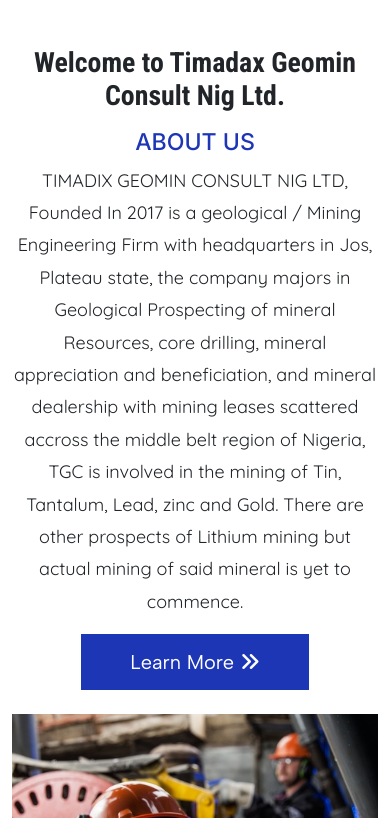
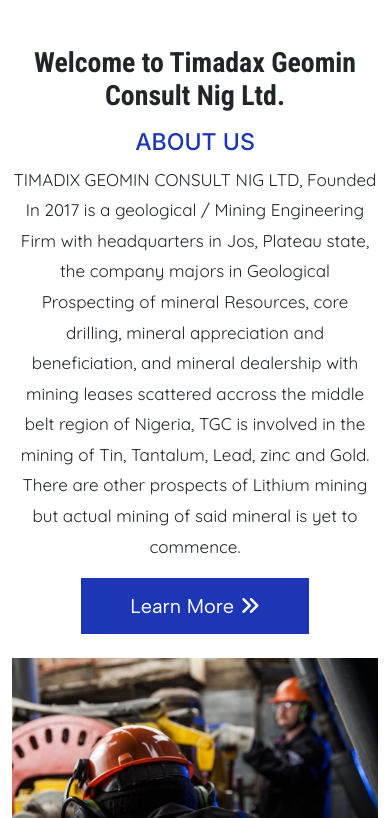
Before and after one commit to Digital-Roah/tims-mining, a plain HTML site: page index.html in a window 390 px wide. Shown: the part 651-1469 px from the top of the page. Drawn offline with nearby package versions, Linux system fonts and the light colour scheme.

Commit message:
Update responsive.css

```diff
--- a/css/responsive.css
+++ b/css/responsive.css
@@ -7,6 +7,10 @@
     }
     .banner-three {
         padding-top: 80px;
+    }
+
+    .welcome-area p {
+        font-size: 17px;
     }
 
     .video-area .play {
```
